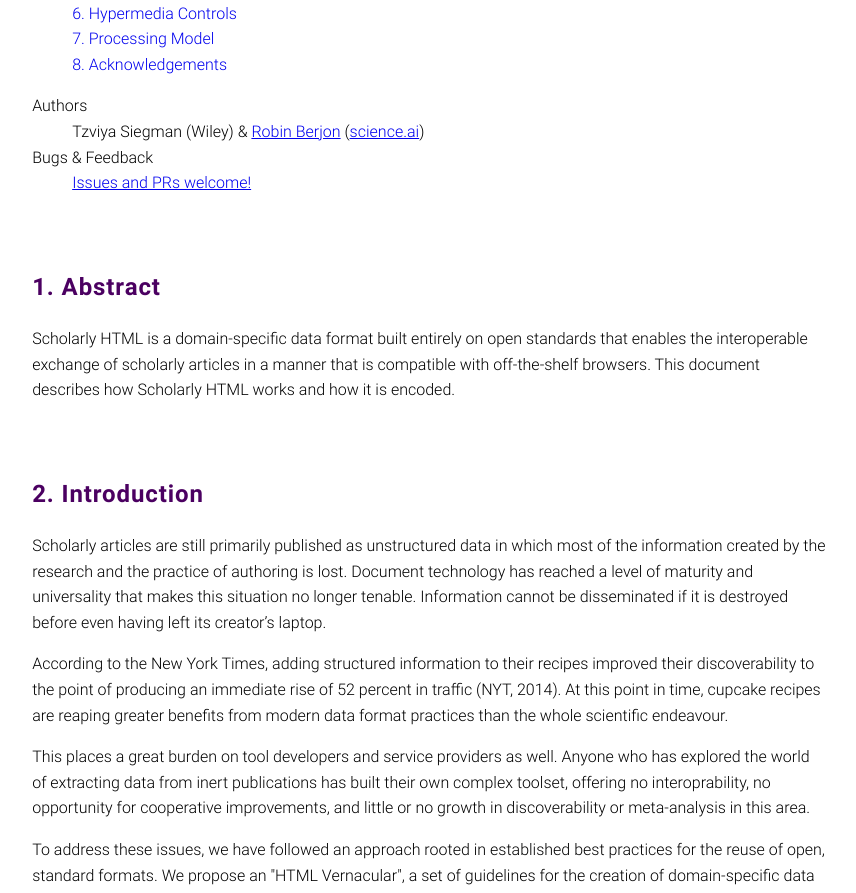
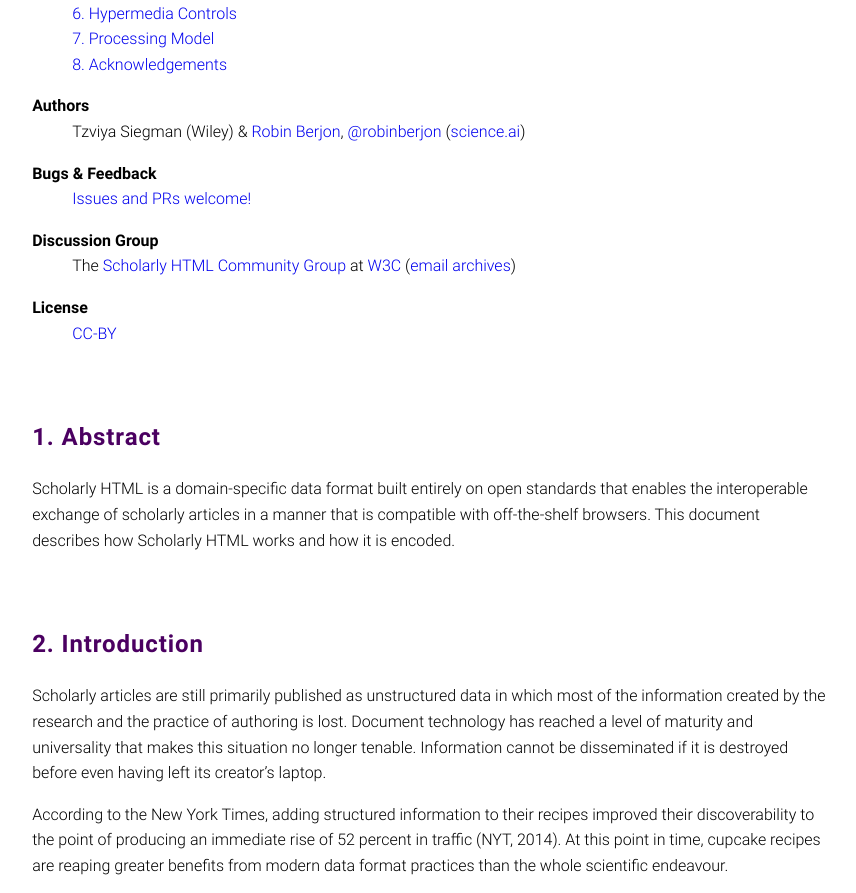
Before and after one commit to w3c/scholarly-html, a website: page index.html in a window 1280 px wide. Shown: the part 1105-1998 px from the top of the page, without its empty margins (211-1067 px from the left). Drawn offline with Linux system fonts and the light colour scheme.

Commit message:
contentinfo styling

```diff
--- a/css/scholarly.css
+++ b/css/scholarly.css
@@ -2,6 +2,12 @@
 @import "normalize.css/normalize.css";
 @import "../fonts/roboto.css";
 @import "../fonts/roboto-mono.css";
+
+/*
+  XXX
+  figure styles
+  links
+*/
 
 body {
   max-width: 21cm;
@@ -50,9 +56,18 @@ h4 {
   margin: 2em 0 0.5em 0;
 }
 
-/* code */
-code, pre {
-  font-family: "Roboto Mono", monospace;
+/* contentinfo */
+[role="contentinfo"] a {
+  text-decoration: none;
+}
+ol[role="directory"], [role="directory"] ol {
+  list-style-type: none;
+}
+[role="contentinfo"] dt {
+  font-weight: bold;
+}
+[role="contentinfo"] dd {
+  margin-bottom: 1em;
 }
 
 /* link types */
@@ -62,11 +77,10 @@ a.onto {
   background: linear-gradient(to top, rgba(255, 0, 0, 0.4), rgba(255, 0, 0, 0.4) 15%, #fff 16%);
   color: #434343;
 }
-[role="directory"] a {
-  text-decoration: none;
-}
-ol[role="directory"], [role="directory"] ol {
-  list-style-type: none;
+
+/* code */
+code, pre {
+  font-family: "Roboto Mono", monospace;
 }
 
 /* special boxes */
@@ -85,11 +99,3 @@ p.issue {
     margin: 0 2em;
   }
 }
-
-
-/*
-  XXX
-  figure styles
-  links
-  vocabulary
-*/
--- a/index.html
+++ b/index.html
@@ -35,11 +35,23 @@
         <dd>
           Tzviya Siegman (Wiley)
           &amp;
-          <a href="http://berjon.com/">Robin Berjon</a> (<a href="https://science.ai/">science.ai</a>)
+          <a href="http://berjon.com/">Robin Berjon</a>,
+          <a href="https://twitter.com/robinberjon">@robinberjon</a>
+           (<a href="https://science.ai/">science.ai</a>)
         </dd>
         <dt>Bugs &amp; Feedback</dt>
         <dd>
           <a href="https://github.com/w3c/scholarly-html/issues">Issues and PRs welcome!</a>
+        </dd>
+        <dt>Discussion Group</dt>
+        <dd>
+          The <a href="https://www.w3.org/community/scholarlyhtml/">Scholarly HTML Community
+          Group</a> at <a href="https://w3.org/">W3C</a>
+          (<a href="https://lists.w3.org/Archives/Public/public-scholarlyhtml/">email archives</a>)
+        </dd>
+        <dt>License</dt>
+        <dd>
+          <a href="http://creativecommons.org/licenses/by/4.0/">CC-BY</a>
         </dd>
       </dl>
     </div>
```
Also changed, not shown: css/scholarly.min.css.
